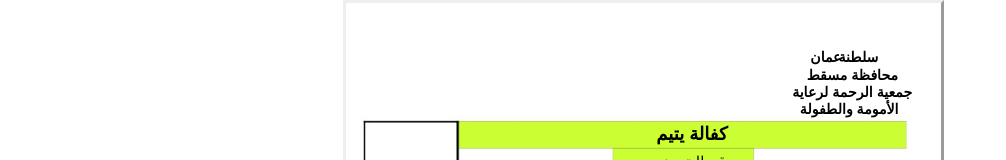
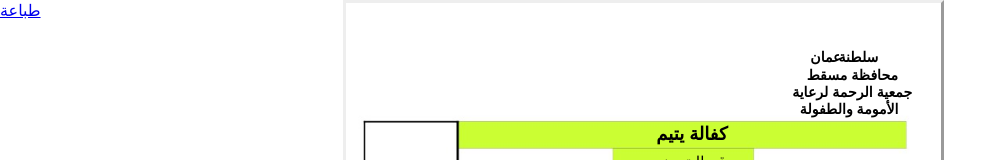
Before and after one commit to Ma7eer/orphanPDFPrint, a React (Create React App) app: page / in a window 1280 px wide. Shown: the top 160 px of the page, without its empty margins (0-1006 px from the left). Built offline with nearby package versions, Linux system fonts and the light colour scheme; no server answers.

Commit message:
added print button

```diff
--- a/package.json
+++ b/package.json
@@ -6,7 +6,8 @@
     "axios": "^0.18.0",
     "react": "^16.8.6",
     "react-dom": "^16.8.6",
-    "react-scripts": "3.0.0"
+    "react-scripts": "3.0.0",
+    "react-to-print": "^2.1.2"
   },
   "scripts": {
     "start": "react-scripts start",
--- a/src/App.js
+++ b/src/App.js
@@ -2,6 +2,7 @@
 import Background from "./background1.jpg";
 import Axios from "axios";
 // import "./styles.css";
+import ReactToPrint from 'react-to-print';
 
 var getParams = function(url) {
   var params = {};
@@ -17,7 +18,7 @@
 };
 console.log(getParams(window.location.href));
 
-export default class App extends React.Component {
+class PrintPage extends React.Component {
   state = {
     orphanId: getParams(window.location.href).orphanId,
     orphanName: getParams(window.location.href).orphanName,
@@ -706,3 +707,17 @@
     );
   }
 }
+
+export default class App extends React.Component {
+  render() {
+    return (
+      <>
+      <ReactToPrint
+        trigger={() => <a href="#">طباعة</a>}
+        content={() => this.componentRef}
+      />
+      <PrintPage ref={el => (this.componentRef = el)} />
+    </>
+    )
+  }
+}
```
Also changed, not shown: 1 other file (tests, documents, lock files or other folders).
